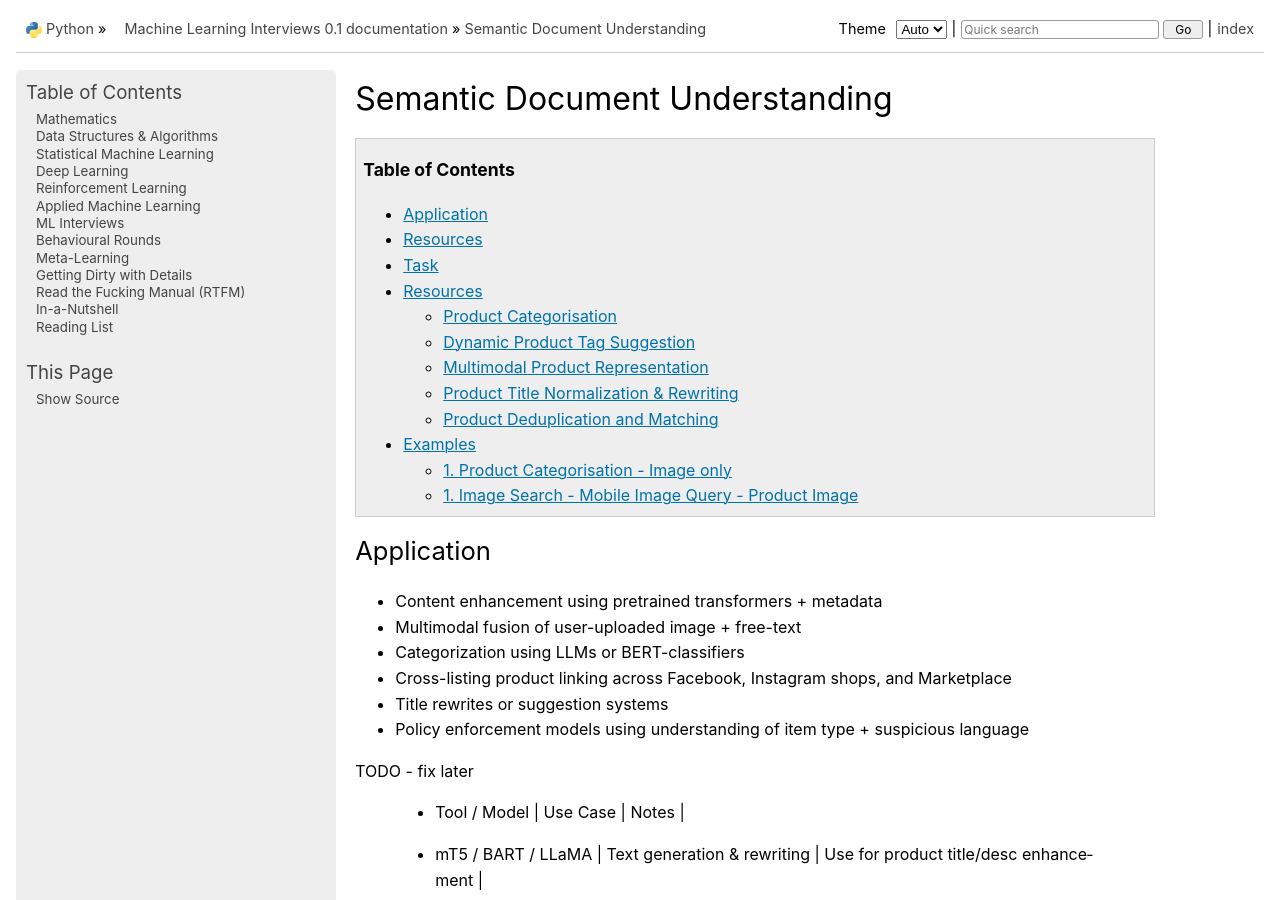
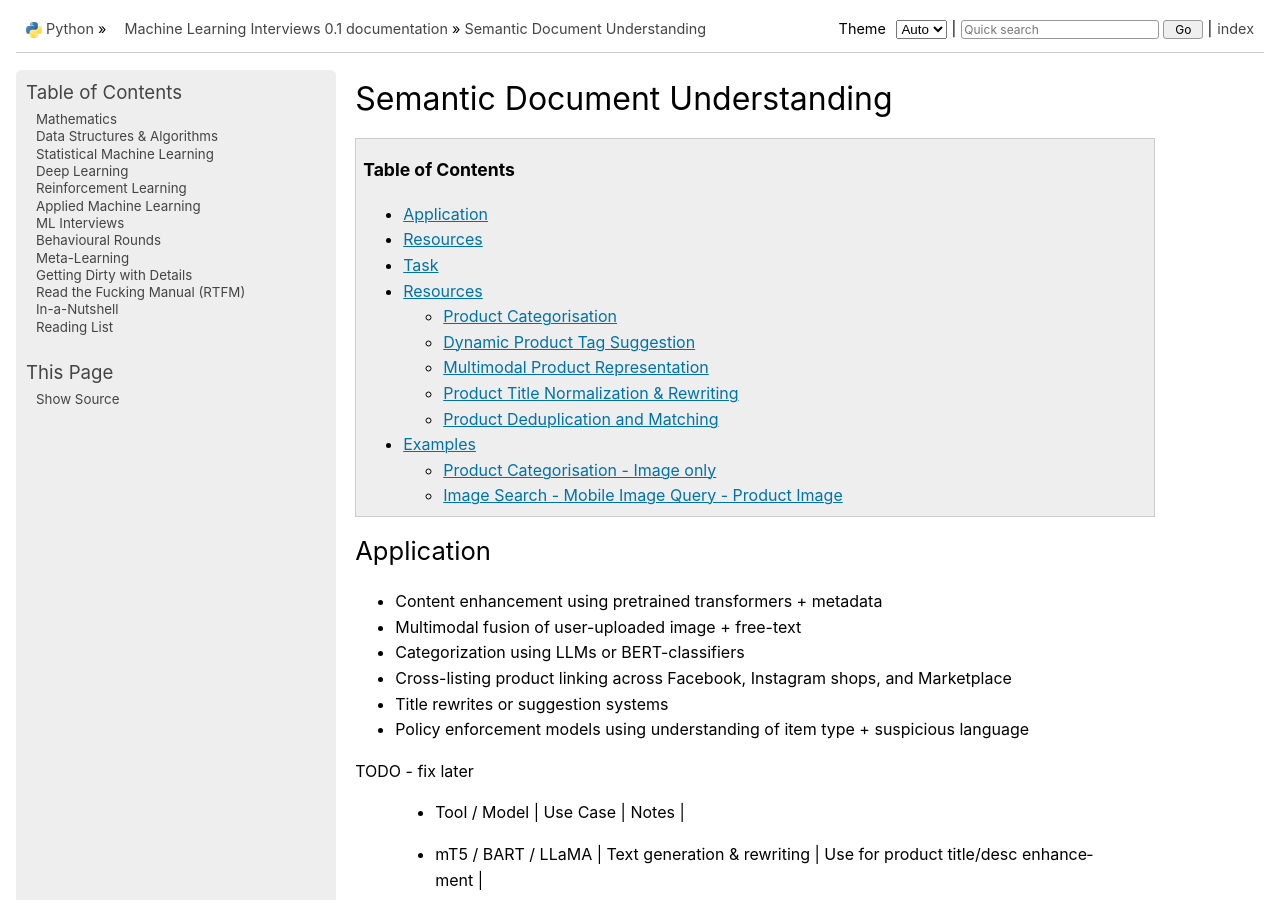
Before and after one commit to uselesstechjunks/leetcode, a Sphinx documentation site: the page built from docs/source/applied/methods/semantic/understanding.rst, in a window 1280 px wide and 900 px high. Built offline with Sphinx 7.4.7, drawn with Linux system fonts in a browser that asks for light colours; pages that are not in the unit, such as notebooks, are missing from menus; some of the changed text lies outside the part shown.

Commit message:
Update understanding.rst

```diff
--- a/docs/source/applied/methods/semantic/understanding.rst
+++ b/docs/source/applied/methods/semantic/understanding.rst
@@ -146,7 +146,7 @@ Product Deduplication and Matching
 **************************************************************************
 Examples
 **************************************************************************
-1. Product Categorisation - Image only
+Product Categorisation - Image only
 ==========================================================================
 Case A: 100k labeled examples + 1M unlabeled
 --------------------------------------------------------------------------
@@ -184,7 +184,7 @@ Case B: Only 10k labeled examples
 4. Evaluation:
 	- Macro/micro F1-score (especially if classes are imbalanced).
 
-1. Image Search - Mobile Image Query - Product Image
+Image Search - Mobile Image Query - Product Image
 ==========================================================================
 Case A: 10k (query, matched product) labeled pairs
 --------------------------------------------------------------------------
```
